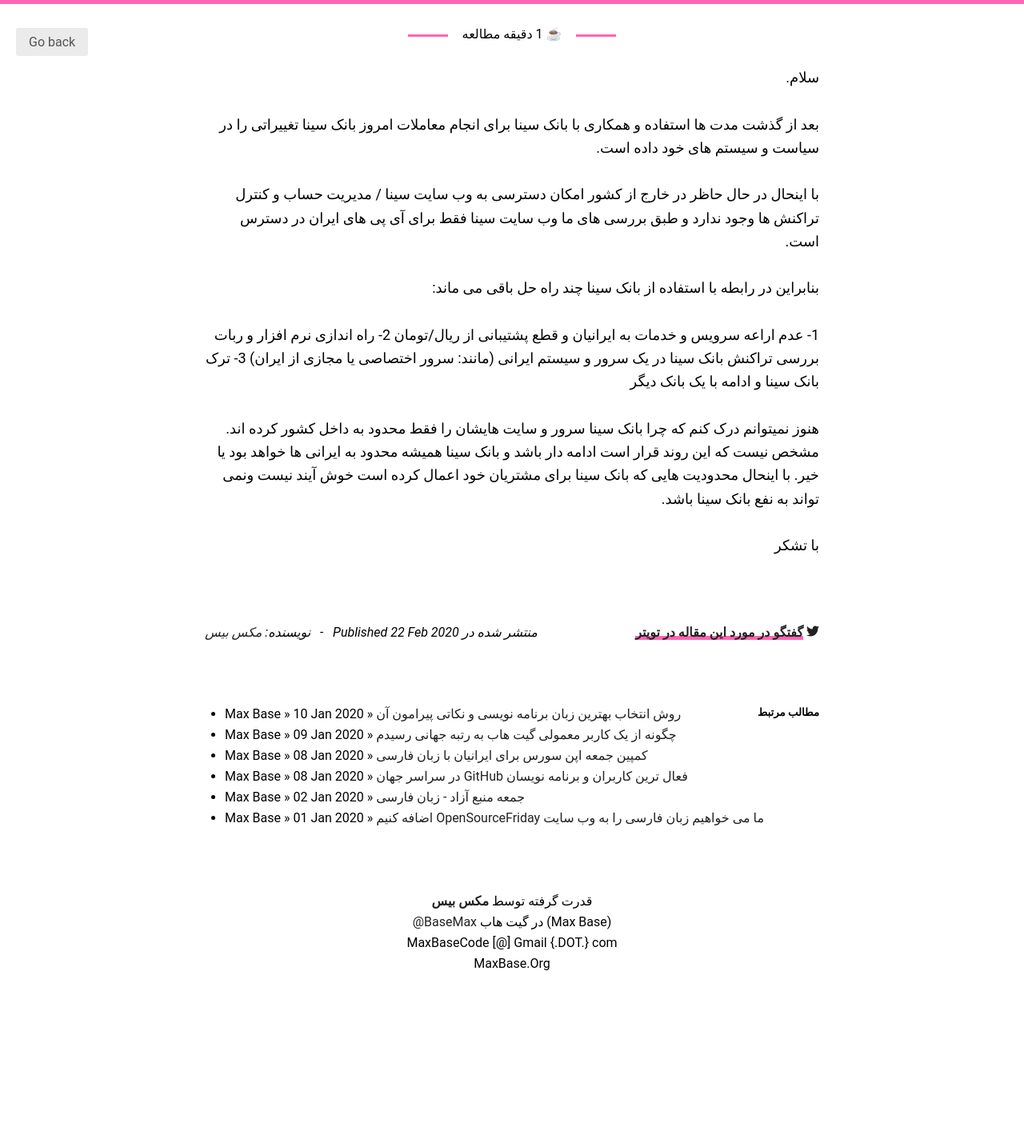
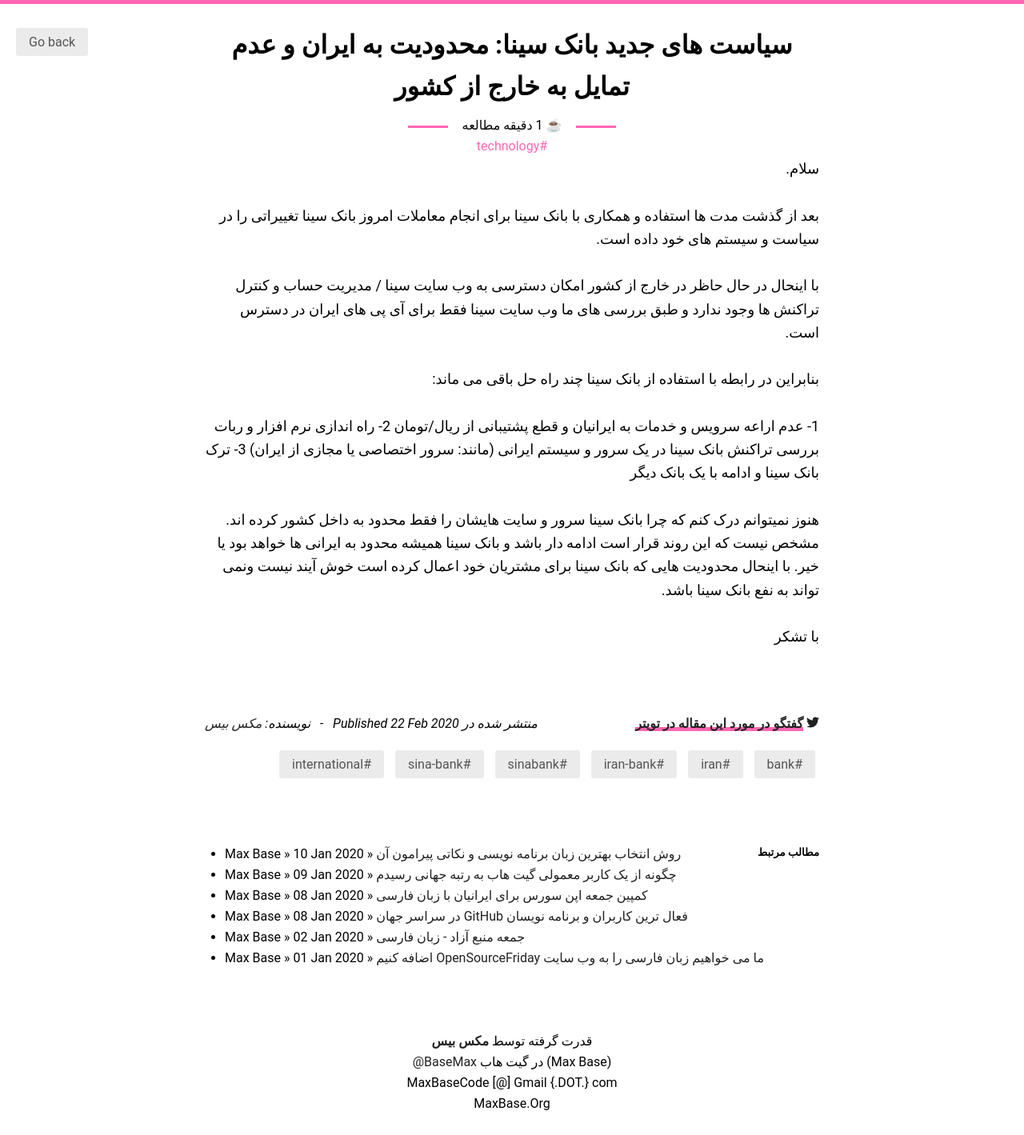
Before and after one commit to BaseMax/Fa.MaxBase.org, a Jekyll site: the page built from _posts/fa/2020-02-22-fa-restrictions-of-sina-bank-limit-to-iran-country-and-is-not-international.md, in a window 1280 px wide. Shown: the whole page at 80% size. Built offline with Jekyll 4.4.1, drawn with Linux system fonts in a browser that asks for light colours; our own code applies the rules of GitHub Pages for plain Markdown files; before the commit the page ends 1244 px from its top, so only the background shows below that.

Commit message:
Update 2020-02-22-fa-restrictions-of-sina-bank-limit-to-iran-country-and-is-not-international.md

```diff
--- a/_posts/fa/2020-02-22-fa-restrictions-of-sina-bank-limit-to-iran-country-and-is-not-international.md
+++ b/_posts/fa/2020-02-22-fa-restrictions-of-sina-bank-limit-to-iran-country-and-is-not-international.md
@@ -1,6 +1,6 @@
 ---
 layout: post
-title: سیاست های جدید بانک سینا: محدودیت به ایران و عدم تمایل به خارج از کشور
+title: "سیاست های جدید بانک سینا: محدودیت به ایران و عدم تمایل به خارج از کشور"
 date: 2020-02-22
 permalink: /technology/restrictions-of-sina-bank-limit-to-iran-country-and-is-not-international/
 lang: fa
```
